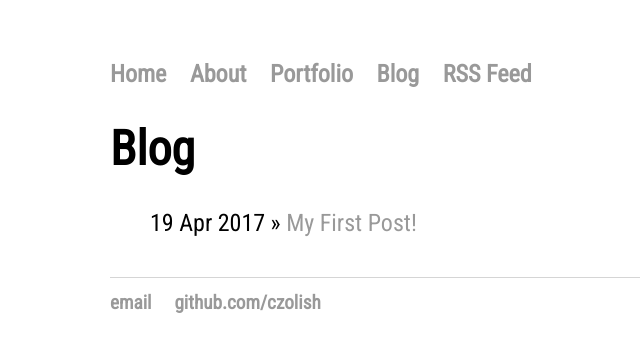
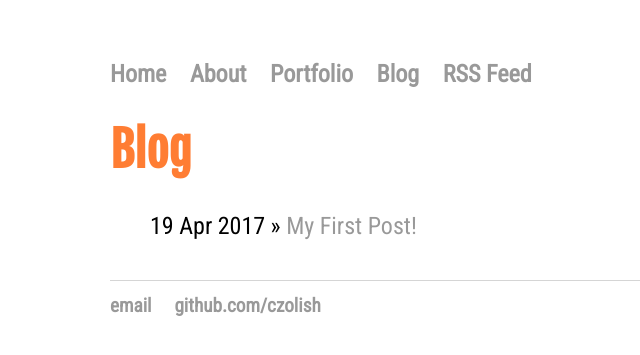
Before and after one commit to czolish/czolish.github.io, a Jekyll site: the page built from blog/index.html, in a window 1280 px wide. Shown: the top 355 px of the page, without its empty margins (82-722 px from the left). Built offline with Jekyll 4.4.1, drawn with Linux system fonts in a browser that asks for light colours; some web fonts are replaced; comment, search, counter and statistics services are not loaded.

Commit message:
Update index.html

```diff
--- a/blog/index.html
+++ b/blog/index.html
@@ -2,7 +2,7 @@
 layout: default
 title: Blog
 ---
-	<h1>{{ page.title }}</h1>
+	<h1 class="page-title">{{ page.title }}</h1>
 	<ul class="posts">
 
 	  {% for post in site.posts %}
```
